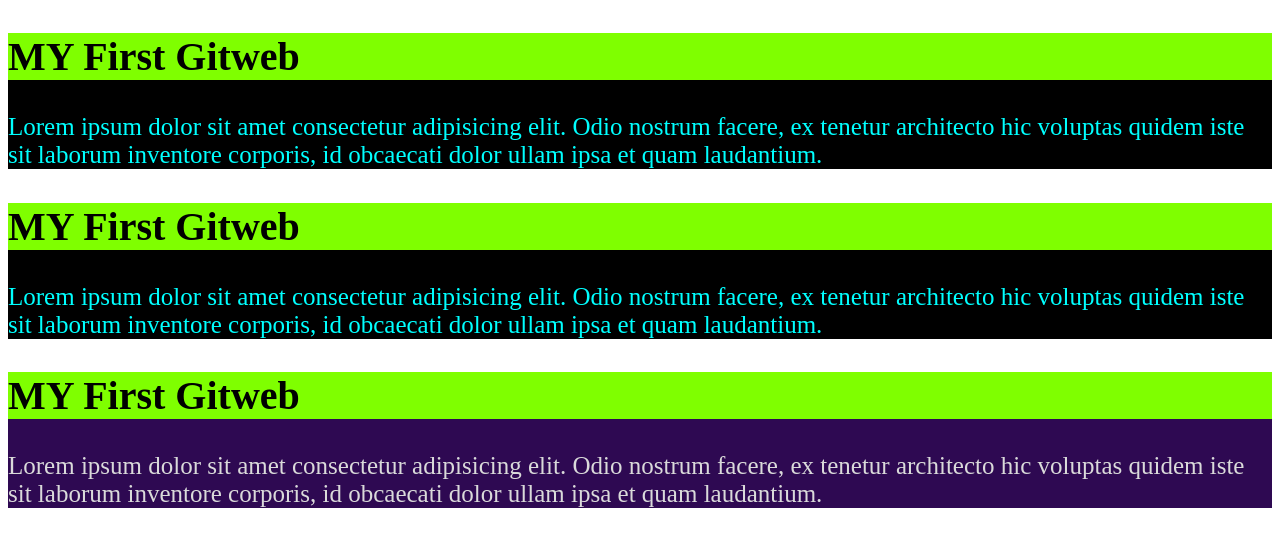
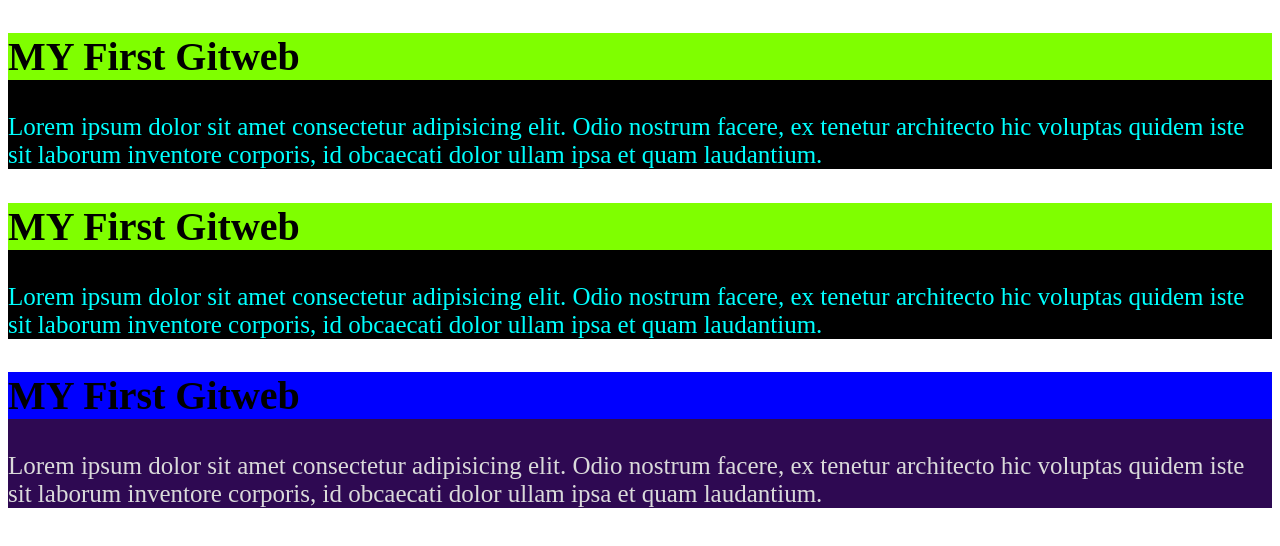
Before and after one commit to CHERRYO01/my-github, a plain HTML site: page index.html in a window 1280 px wide. Drawn offline with Linux system fonts and the light colour scheme.

Commit message:
the third commit

```diff
--- a/styles/blog.css
+++ b/styles/blog.css
@@ -12,3 +12,6 @@ h2{
     color:rgb(218, 218, 218);
     background-color: rgb(46, 9, 82);
 }
+.head{
+    background-color: blue;
+}
```
